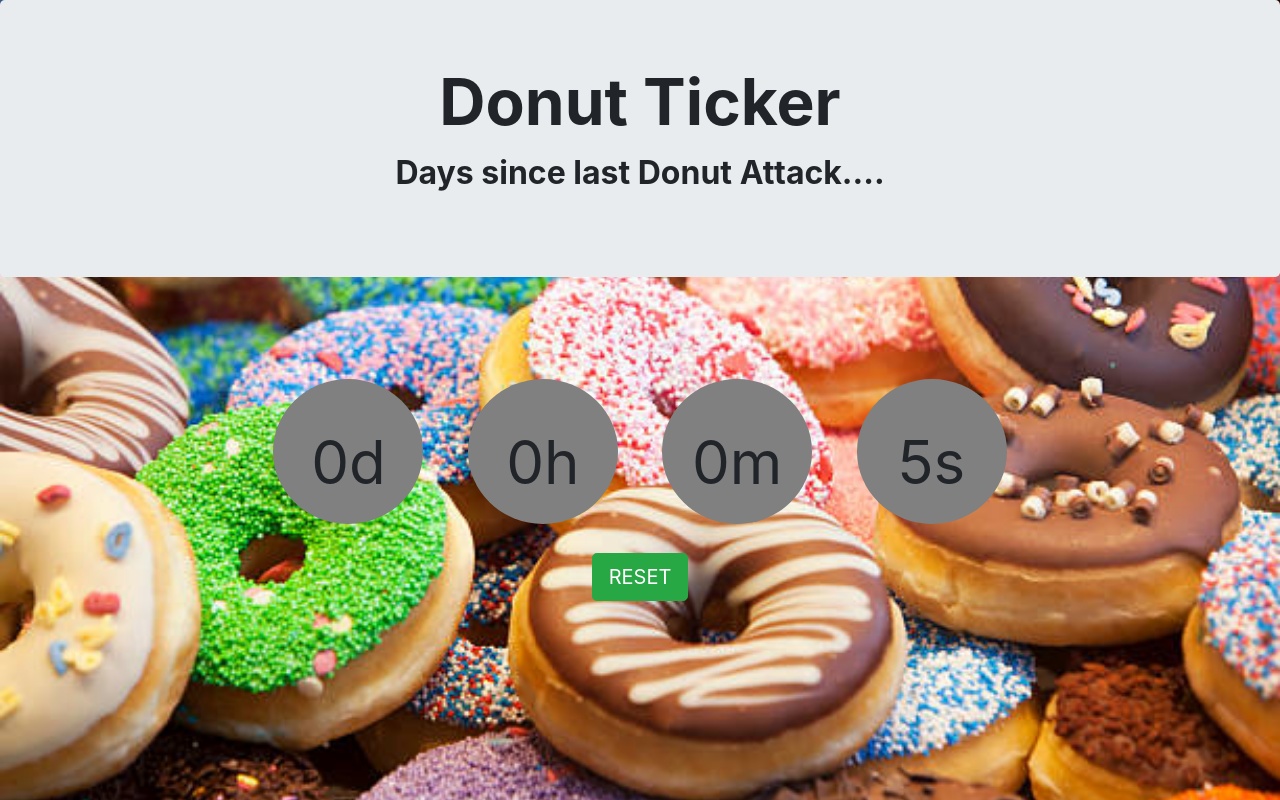
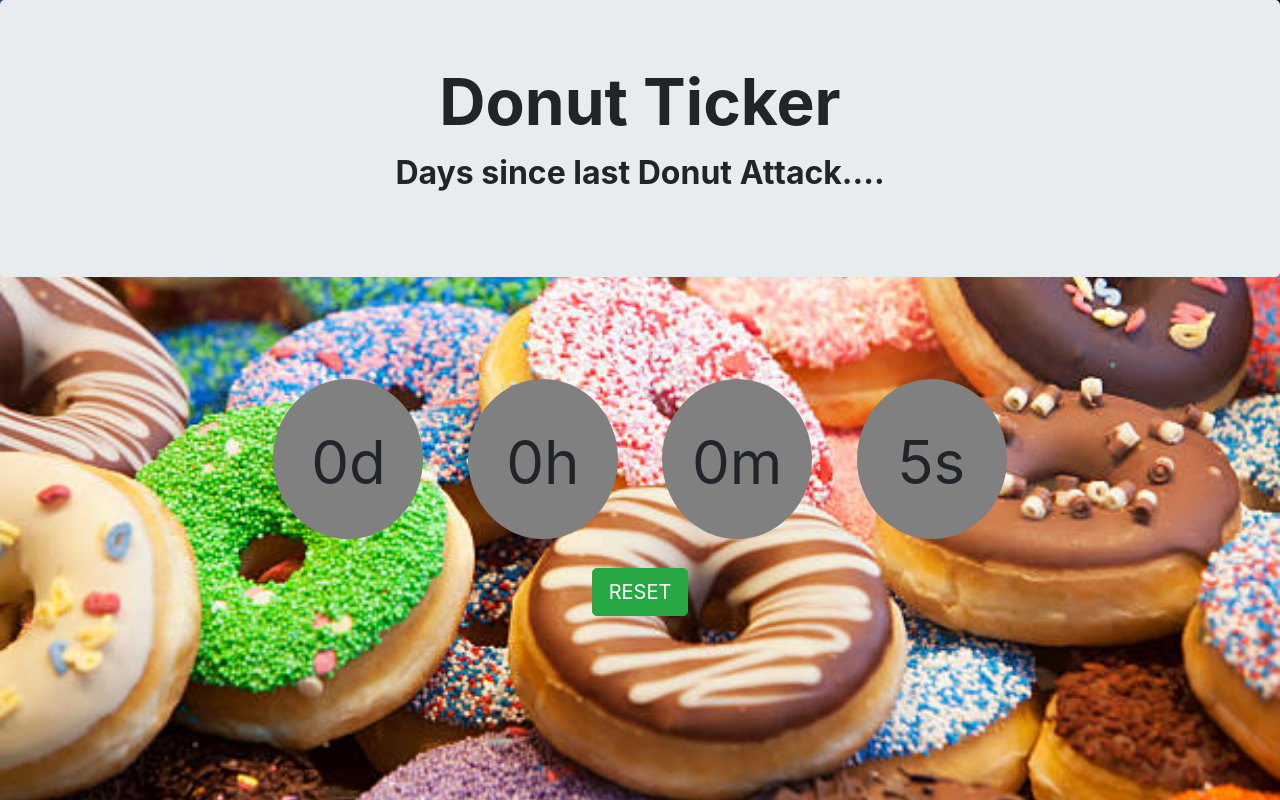
Before and after one commit to DFrancis84/donut_ticker, a plain HTML site: page index.html in a window 1280 px wide. Drawn offline with nearby package versions, Linux system fonts and the light colour scheme.

Commit message:
centered counter more accurately

```diff
--- a/css/styles.css
+++ b/css/styles.css
@@ -26,7 +26,7 @@ body {
     background-color: grey;
     width:150px;
     border-radius: 50%;
-    height:145px;
+    height:160px;
     vertical-align: middle;
     padding-top: 3.4%;
   }
```
